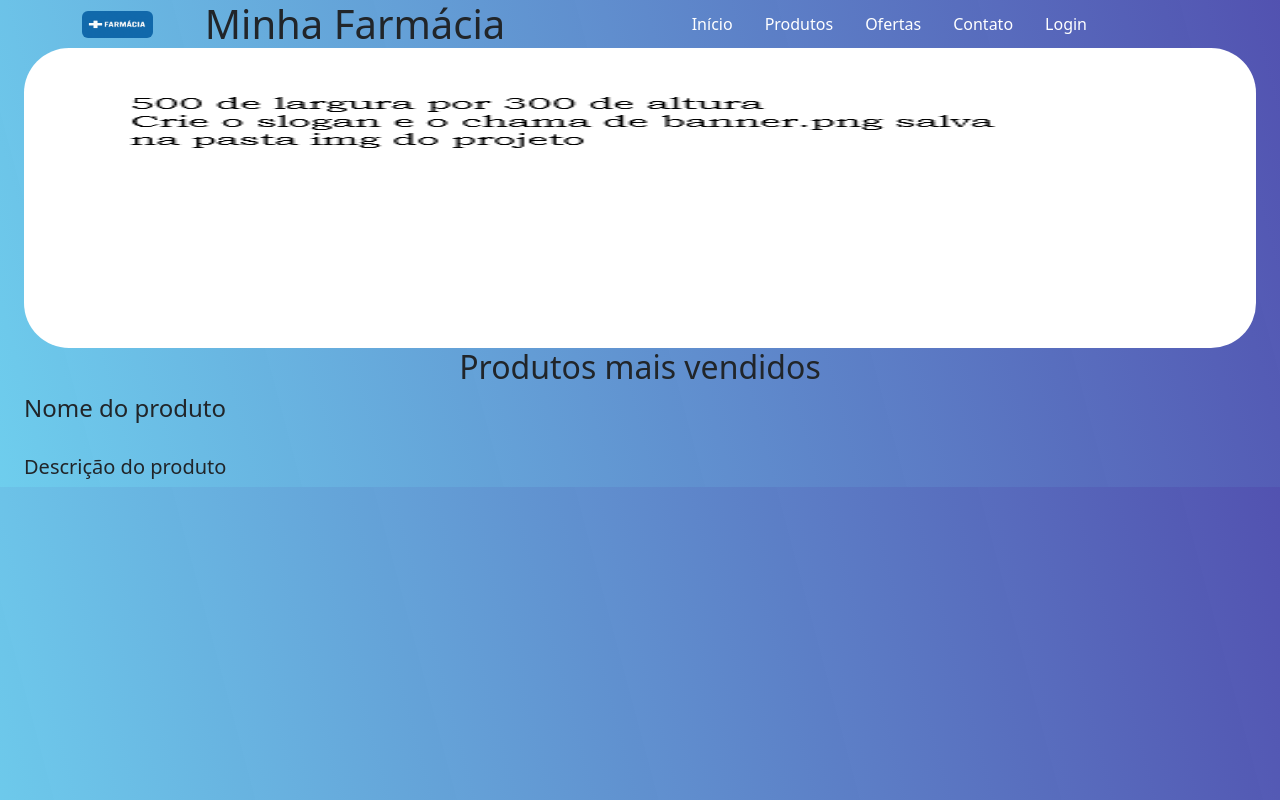
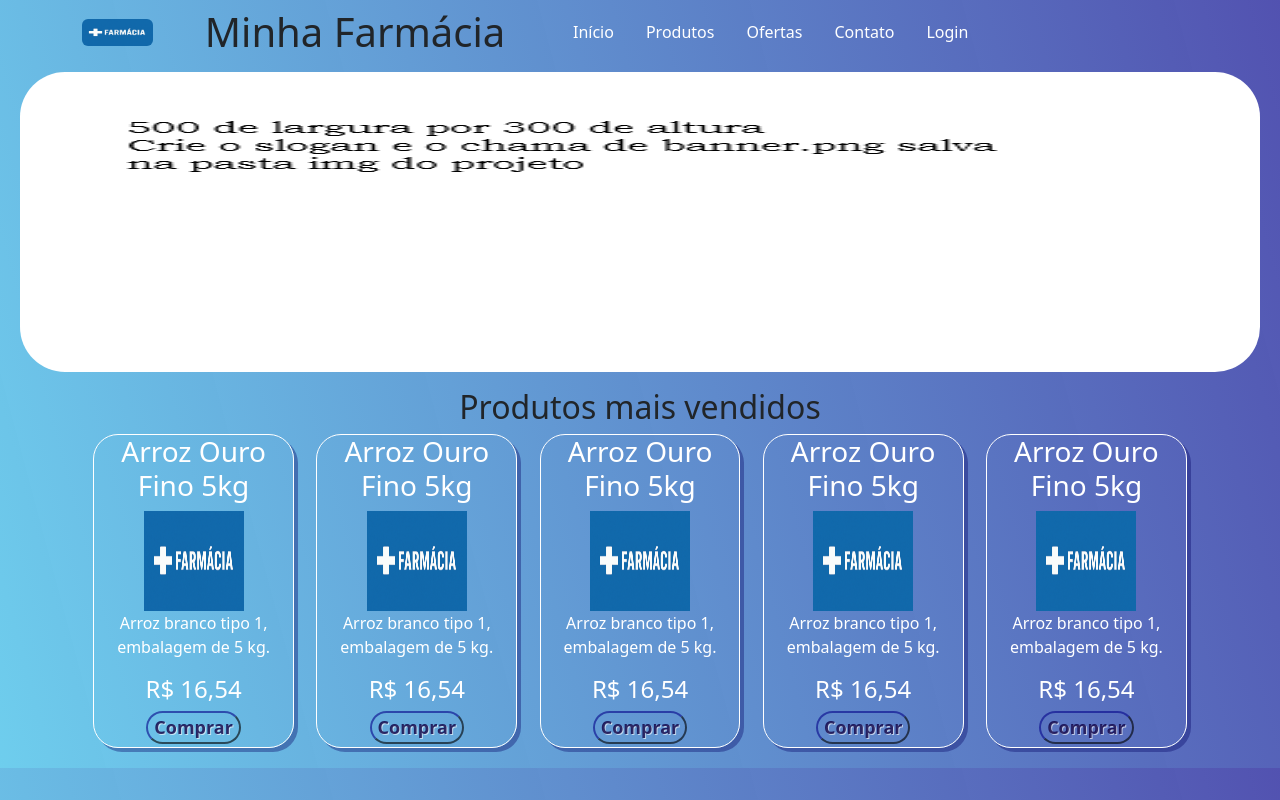
Before and after one commit to ValterRibeiro1994/curso-tecnico-etec-2025-2026, a PHP site: page / in a window 1280 px wide. Run offline with PHP 8.4, Linux system fonts and the light colour scheme.

Commit message:
Finalizado o gerador de card's de produto
Ajustes finais foram feitos com css
Adicona javascript criando card's de produtos
proxima tarefa -> construir um gerador de seções para o site

```diff
--- a/Programação Web I/trabalho-farmacia/css/estilo.css
+++ b/Programação Web I/trabalho-farmacia/css/estilo.css
@@ -9,3 +9,48 @@ body > * {background-color: transparent;}
     border-radius: 45px;
     max-height: 300px;
 }
+
+.section {
+    margin: 0px;
+    display: flex;
+    justify-content: center;
+}
+
+.section-card {
+    margin-left: 1%;
+    margin-right: 1%;
+    margin-bottom: 1%;
+    border: solid 1px white;
+    border-radius: 25px;
+    box-shadow: 4px 4px rgba(9, 9, 105, 0.384);
+    justify-content: center;
+}
+
+.section-img {
+    display: block;
+    margin: auto;
+    height: 100px;
+    width: 100px;
+}
+
+.meu-botao {
+    display: block;
+    justify-self: center;
+    background-color: transparent;
+    border-radius: 25px;
+    border-color: rgba(3, 3, 56, 0.61);
+    margin: 3px;
+}
+
+.text-link {
+    color: rgba(14, 3, 71, 0.822);
+    font-weight: bold;
+    text-decoration: none;
+    font-size: 18px;
+    text-shadow: 1px 1px rgba(255, 255, 255, 0.616);
+}
+
+.text-link:hover {
+    font-size: calc(18px + 15%);
+    transition: 350ms;
+}
--- a/Programação Web I/trabalho-farmacia/index.html
+++ b/Programação Web I/trabalho-farmacia/index.html
@@ -12,7 +12,7 @@
 
     <!-- Essa primeira parte é o cabeçalho -->
   <!-- Cabeçalho ocupa toda a largura -->
-  <div id="divHeader" class="container-fluid">
+  <div id="divHeader" class="container-fluid p-2">
     <header class="container">
       <div class="row align-items-center">
           <!-- Imagem logo - +farmacia -->
@@ -29,7 +29,7 @@
 
             <!-- Menu -->
             <nav class="col-md-6">
-            <ul class="nav justify-content-end">
+            <ul class="nav">
                 <li class="nav-item"><a class="nav-link text-white" href="#">Início</a></li>
                 <li class="nav-item"><a class="nav-link text-white" href="#">Produtos</a></li>
                 <li class="nav-item"><a class="nav-link text-white" href="#">Ofertas</a></li>
@@ -42,25 +42,17 @@
   </div>
 
   <!-- Essa div cuida do banner -->
-  <div id="banner" class="container-fluid">
+  <div id="banner" class="container-fluid p-2">
     <img class="img-fluid mx-auto d-block" src="img/banner.png" alt="">
   </div>
 
   <!-- Aqui estou tentando criar os cards para a seção de produtos mais vendidos -->
-  <div id="blocoMain" class="container-fluid">
-    <div class="flex-column">
-        <section>
-            <h2 class="text-center">Produtos mais vendidos</h2>
-            <div class="infoProdutos">
-                <h4>Nome do produto</h4>
-                <img src="" alt="">
-                <h5>Descrição do produto</h5>
-
-            </div>
-        </section>
+  <div id="div-secoes" class="container-fluid p-2">
+    <h2 class="text-center">Produtos mais vendidos</h2>
+    <div id="section-id" class="section container-xl">
     </div>
+    <script src="js/iteracao.js"></script>
   </div>
-
 
 </body>
 </html>
--- a/Programação Web I/trabalho-farmacia/js/iteracao.js
+++ b/Programação Web I/trabalho-farmacia/js/iteracao.js
@@ -0,0 +1,78 @@
+// agora precisa de uma função que seja capaz de criar as div de sessoes
+// secoes de produtos vendidos, produtos em promoção, remedios, ou sei lá o que vier
+
+
+function criar_card_produto(nome_produto, descricao_produto, link_img_produto, preco_produto, link_compra){
+    let section = document.createElement("section");
+    let h3 = document.createElement("h3");
+    let img = document.createElement("img");
+    let p = document.createElement("p");
+    let h4 = document.createElement("h4");
+    let button = document.createElement("button");
+    let a = document.createElement("a");
+
+    h3.innerText = nome_produto;
+    img.src = link_img_produto;
+    p.innerText = descricao_produto;
+    h4.innerText = preco_produto;
+    a.innerText = "Comprar";
+    a.href = link_compra;
+
+    section.classList.add("section-card");
+    h3.classList.add("text-center", "text-white");
+    img.classList.add("section-img");
+    p.classList.add("text-center", "text-white");
+    h4.classList.add("text-center", "text-white");
+    button.classList.add("meu-botao");
+    a.classList.add("text-center", "text-link");
+
+    button.appendChild(a);
+    let tags_internas = [h3, img, p, h4, button];
+    for (let i = 0; i < tags_internas.length; i++){
+        section.appendChild(tags_internas[i]);
+    }
+
+    let div_interna = document.getElementById("section-id");
+    div_interna.appendChild(section);
+    console.log("Processo concluido");
+}
+
+// Chama a função quando a página terminar de carregar
+window.onload = function() {
+    criar_card_produto(
+        "Arroz Ouro Fino 5kg",
+        "Arroz branco tipo 1, embalagem de 5 kg.",
+        "img/remedio.png",
+        "R$ 16,54",
+        "https://www.google.com.br"
+    );
+    criar_card_produto(
+        "Arroz Ouro Fino 5kg",
+        "Arroz branco tipo 1, embalagem de 5 kg.",
+        "img/remedio.png",
+        "R$ 16,54",
+        "https://www.google.com.br"
+    );
+    criar_card_produto(
+        "Arroz Ouro Fino 5kg",
+        "Arroz branco tipo 1, embalagem de 5 kg.",
+        "img/remedio.png",
+        "R$ 16,54",
+        "https://www.google.com.br"
+    );
+    criar_card_produto(
+        "Arroz Ouro Fino 5kg",
+        "Arroz branco tipo 1, embalagem de 5 kg.",
+        "img/remedio.png",
+        "R$ 16,54",
+        "https://www.google.com.br"
+    );
+    criar_card_produto(
+        "Arroz Ouro Fino 5kg",
+        "Arroz branco tipo 1, embalagem de 5 kg.",
+        "img/remedio.png",
+        "R$ 16,54",
+        "https://www.google.com.br"
+    );
+
+};
```
